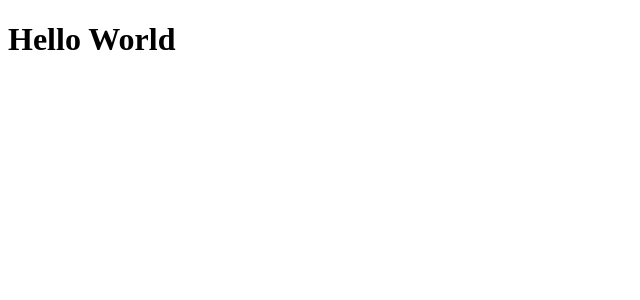
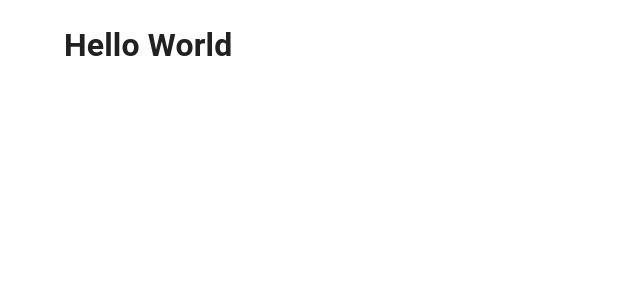
Before and after one commit to gcmoony/chrome-ext, a React (Vite) app in the folder frontend/: page / in a window 1280 px wide. Shown: the top 300 px of the page, without its empty margins (0-640 px from the left). Built offline with nearby package versions, Linux system fonts and the light colour scheme.

Commit message:
Added MUI

```diff
--- a/frontend/src/App.jsx
+++ b/frontend/src/App.jsx
@@ -1,9 +1,27 @@
 import { useState } from "react"
+import CssBaseline from "@mui/material/CssBaseline"
+import { Box, Container } from "@mui/material"
+import { ThemeProvider, createTheme } from "@mui/material/styles"
 
 function App() {
+  const theme = createTheme({
+    colorSchemes: {
+      dark: true,
+    },
+  })
   return (
     <>
-      <h1>Hello World</h1>
+      <ThemeProvider
+        theme={theme}
+        noSsr
+      >
+        <CssBaseline enableColorScheme={true} />
+        <Container sx={{}}>
+          <Box sx={{ minHeight: "95vh" }}>
+            <h1>Hello World</h1>
+          </Box>
+        </Container>
+      </ThemeProvider>
     </>
   )
 }
```
Also changed, not shown: frontend/package.json (+9 -4 lines), 2 other files (tests, documents, lock files or other folders).
